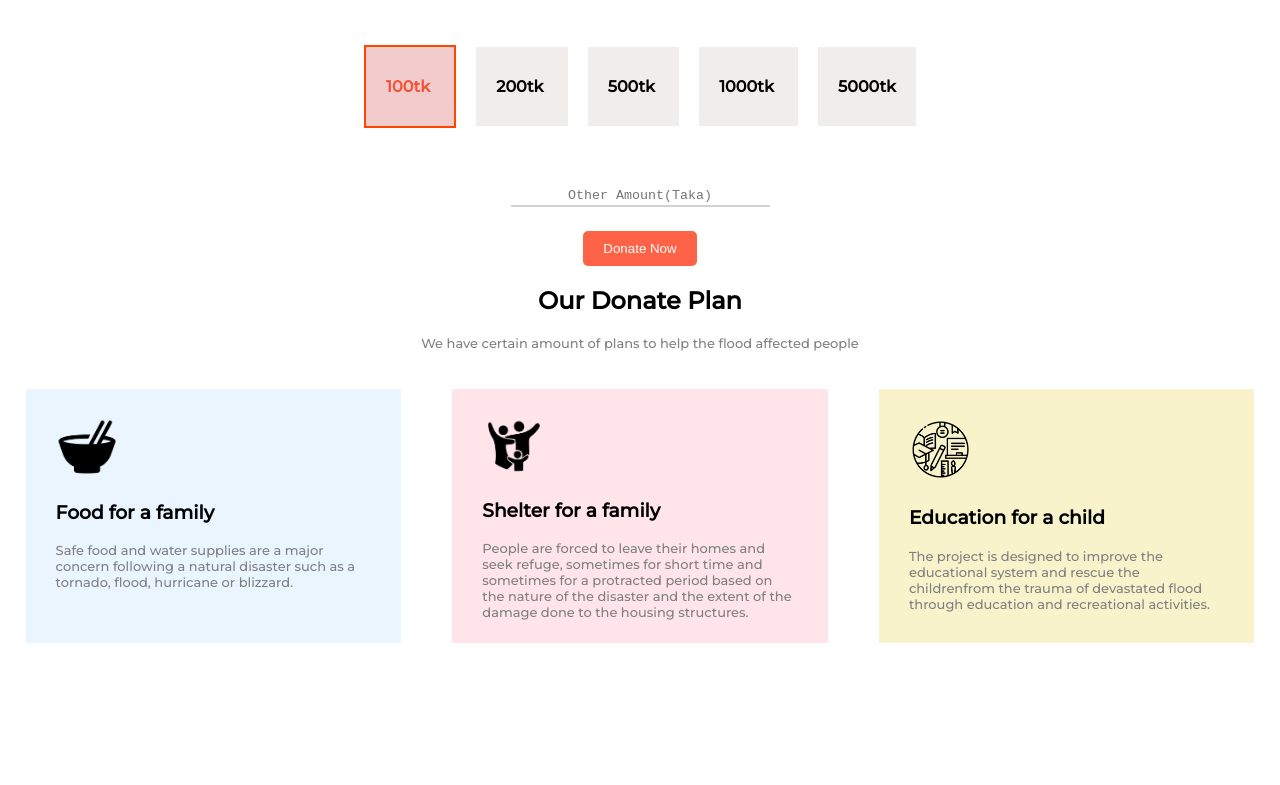
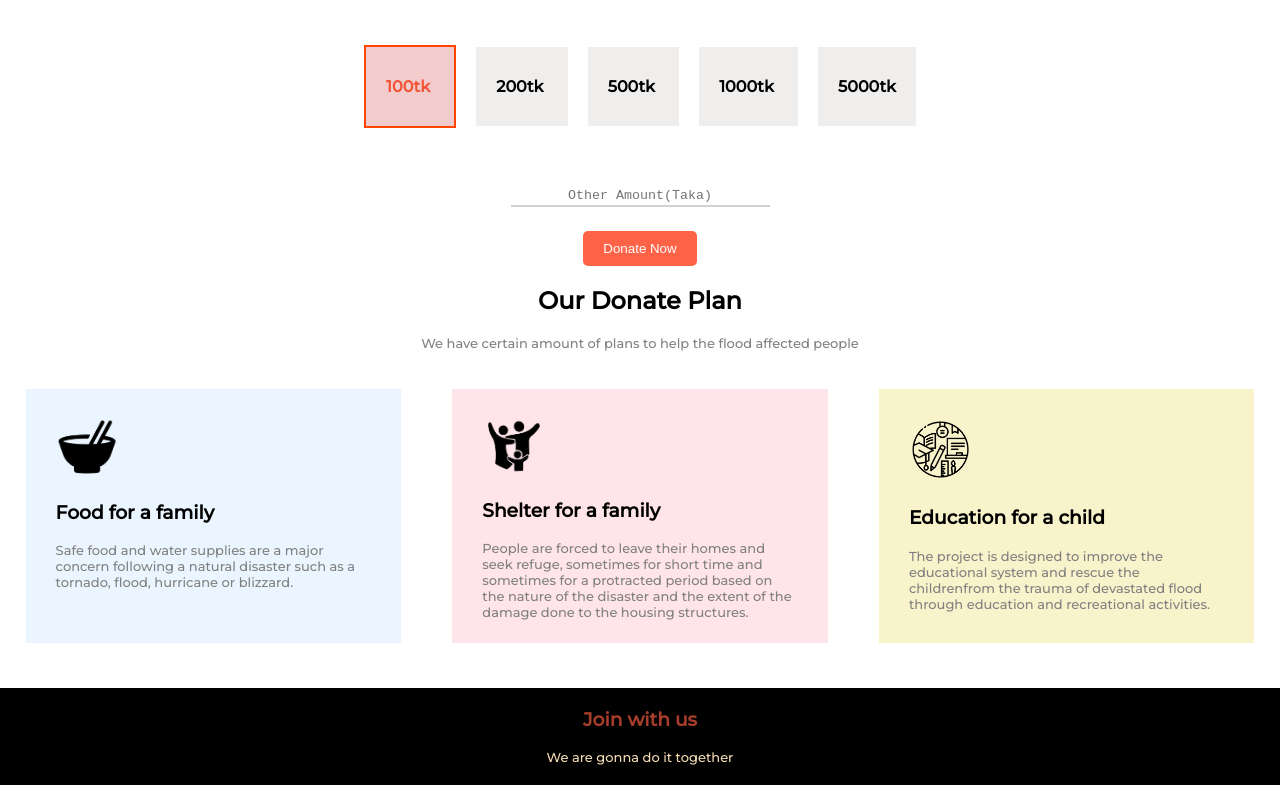
Before and after one commit to Durjoy-CPaul/ass1-donate, a plain HTML site: page index.html in a window 1280 px wide. Shown: the part 714-1499 px from the top of the page. Before the commit the page ends 1383 px from the top, so only its background shows below. Drawn offline with Linux system fonts and the light colour scheme.

Commit message:
footer added

```diff
--- a/index.html
+++ b/index.html
@@ -115,5 +115,9 @@
 
 
 </body>
+<footer>
+    <h3>Join with us</h3>
+    <p>We are gonna do it together </p>
+</footer>
 
 </html>
--- a/style.css
+++ b/style.css
@@ -150,3 +150,19 @@ input[type="radio"]:checked+label {
 #third-plan {
     background-color: rgba(225, 202, 27, 0.229);
 }
+
+footer {
+    text-align: center;
+    background-color: black;
+}
+
+footer h3 {
+    color: rgb(165, 61, 42);
+    padding-top: 20px;
+}
+
+footer p {
+    color: wheat;
+    margin-bottom: 0;
+    padding-bottom: 20px;
+}
```
